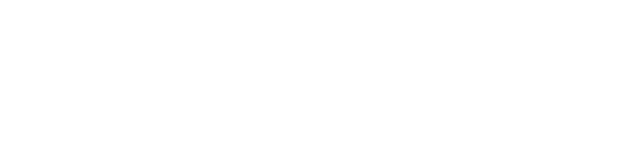
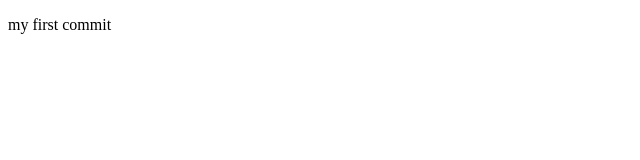
Before and after one commit to MuhammadFaisal12q/ChatProject, a plain HTML site: page index.html in a window 1280 px wide. Shown: the whole page, without its empty margins (0-640 px from the left). Drawn offline with Linux system fonts and the light colour scheme.

Commit message:
first commit of tage PP

```diff
--- a/index.html
+++ b/index.html
@@ -4,6 +4,9 @@
     <meta charset="UTF-8">
     <meta name="viewport" content="width=device-width, initial-scale=1.0">
     <title>Document</title>
+    <P>
+        my first commit
+    </P>
 </head>
 <body>
 
```
